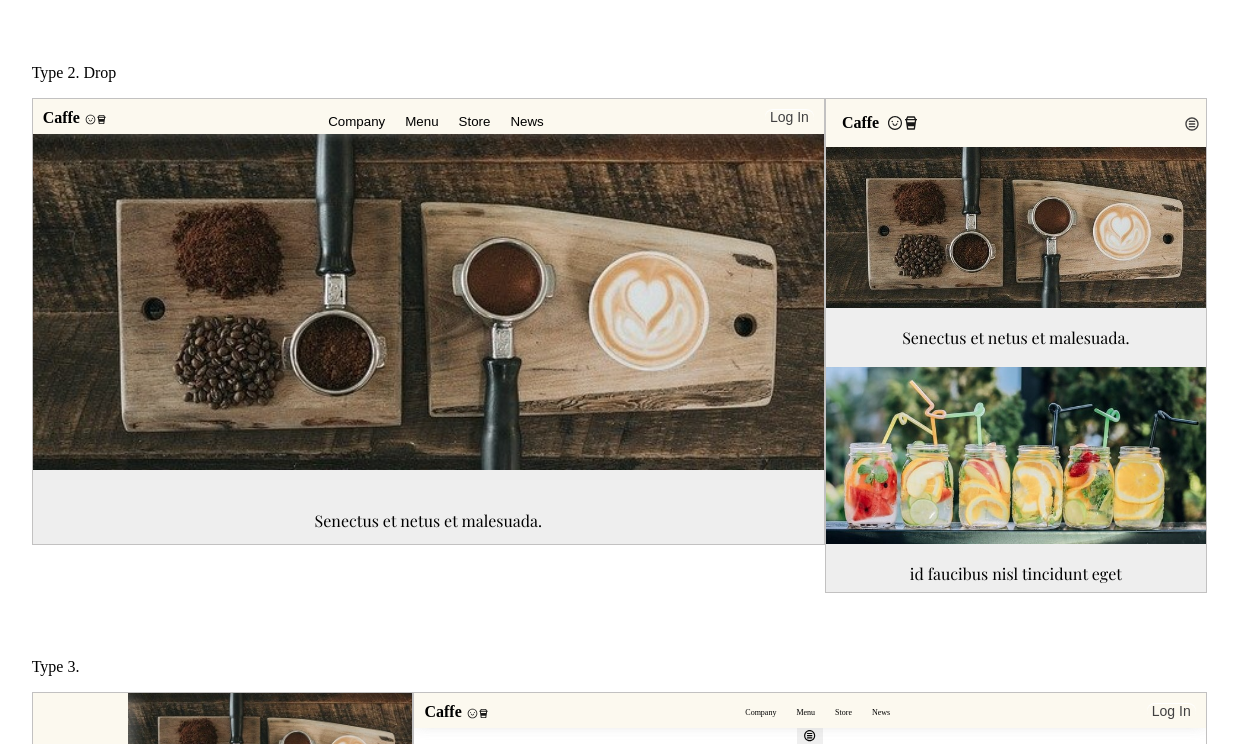
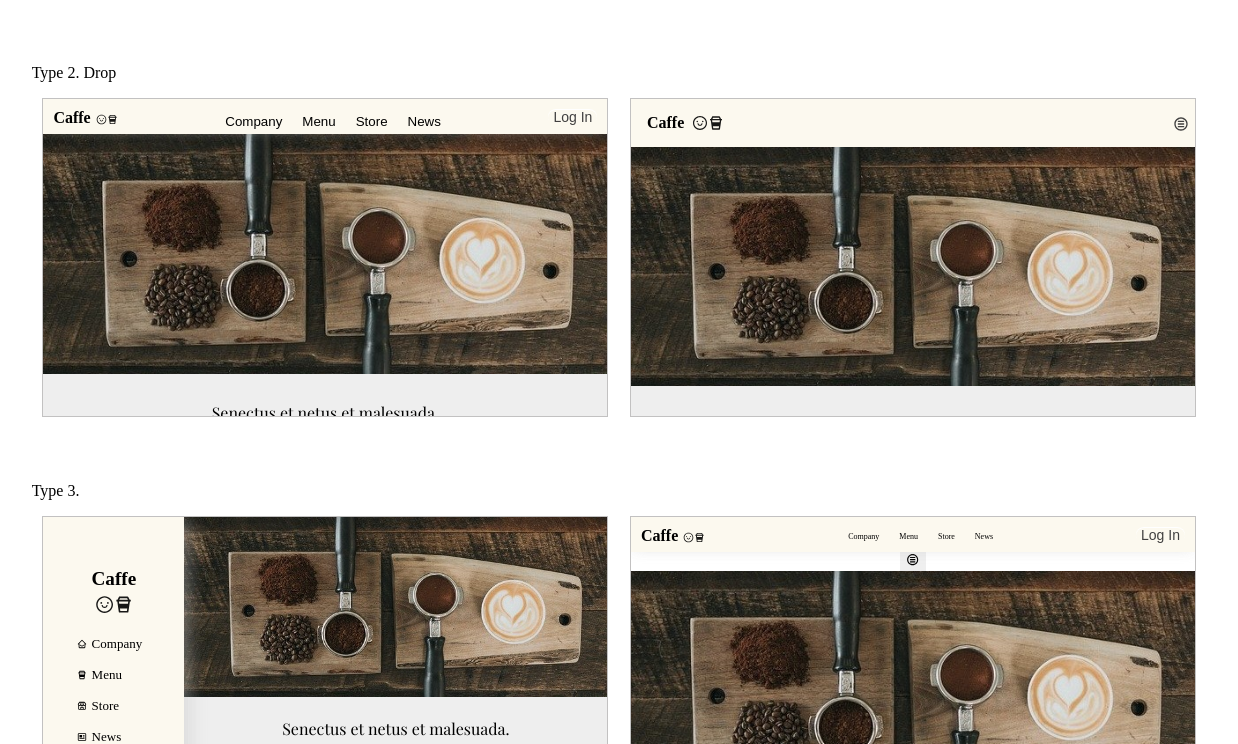
Before and after one commit to BadaHertz52/basic, a React (Create React App) app: page /#/basic/menu in a window 1536 px wide. Shown: the part 500-1244 px from the top of the page, without its empty margins (264-1502 px from the left). Built offline with nearby package versions, Linux system fonts and the light colour scheme; a web font is replaced by a local one.

Commit message:
Modify with of .transverse and margin of .menuBox div>nth-child(2)

```diff
--- a/src/assets/_menu.scss
+++ b/src/assets/_menu.scss
@@ -37,6 +37,10 @@ $dropDownBg_dark:#f3edd7;
     display: flex;
     flex-direction: column;
     margin-top: 1rem;
+
+    &>div:nth-child(2){
+      margin:2rem 0;
+    }
   }
   .length, .transverse {
     border: 1px solid rgb(194, 193, 193);
@@ -469,6 +473,10 @@ $dropDownBg_dark:#f3edd7;
           display: none;
         }
       }
+      button:hover,
+      .sub_subMenu li:hover{
+        font-weight: bold;
+      }
     }
     .menubar li,
     .logIn ,
@@ -480,10 +488,6 @@ $dropDownBg_dark:#f3edd7;
       padding: 0 5px;
       border: none;
     }
-    &:nth-child(1){
-      margin-bottom: 3rem;
-    }
-
   }
 
   #menu1 {
@@ -765,10 +769,15 @@ $dropDownBg_dark:#f3edd7;
     .menuBox {
       flex-direction: row;
       justify-content: space-around;
+
+      &>div:nth-child(2){
+        margin: 0;
+      }
+    }
+    .transverse , .length{
+      width:48%
     }
     .length{
-      width: 48%;
-
         .menubar span,
         .menubar svg,
         .logIn svg{
--- a/src/assets/main.css
+++ b/src/assets/main.css
@@ -1369,6 +1369,10 @@ button, .button {
       -ms-flex-direction: column;
           flex-direction: column;
   margin-top: 1rem;
+}
+
+#menus .menuBox > div:nth-child(2) {
+  margin: 2rem 0;
 }
 
 #menus .length, #menus .transverse {
@@ -1974,6 +1978,11 @@ button, .button {
   display: none;
 }
 
+#menus .transverse .menubar.dropDown button:hover,
+#menus .transverse .menubar.dropDown .sub_subMenu li:hover {
+  font-weight: bold;
+}
+
 #menus .transverse .menubar li,
 #menus .transverse .logIn,
 #menus .transverse .logIn button {
@@ -1983,10 +1992,6 @@ button, .button {
 #menus .transverse .logIn button {
   padding: 0 5px;
   border: none;
-}
-
-#menus .transverse:nth-child(1) {
-  margin-bottom: 3rem;
 }
 
 #menus #menu1 .length:nth-child(2) {
@@ -2265,7 +2270,10 @@ button, .button {
     -ms-flex-pack: distribute;
         justify-content: space-around;
   }
-  #menus .length {
+  #menus .menuBox > div:nth-child(2) {
+    margin: 0;
+  }
+  #menus .transverse, #menus .length {
     width: 48%;
   }
   #menus .length .menubar span,
```
Also changed, not shown: 1 other file (tests, documents, lock files or other folders).
